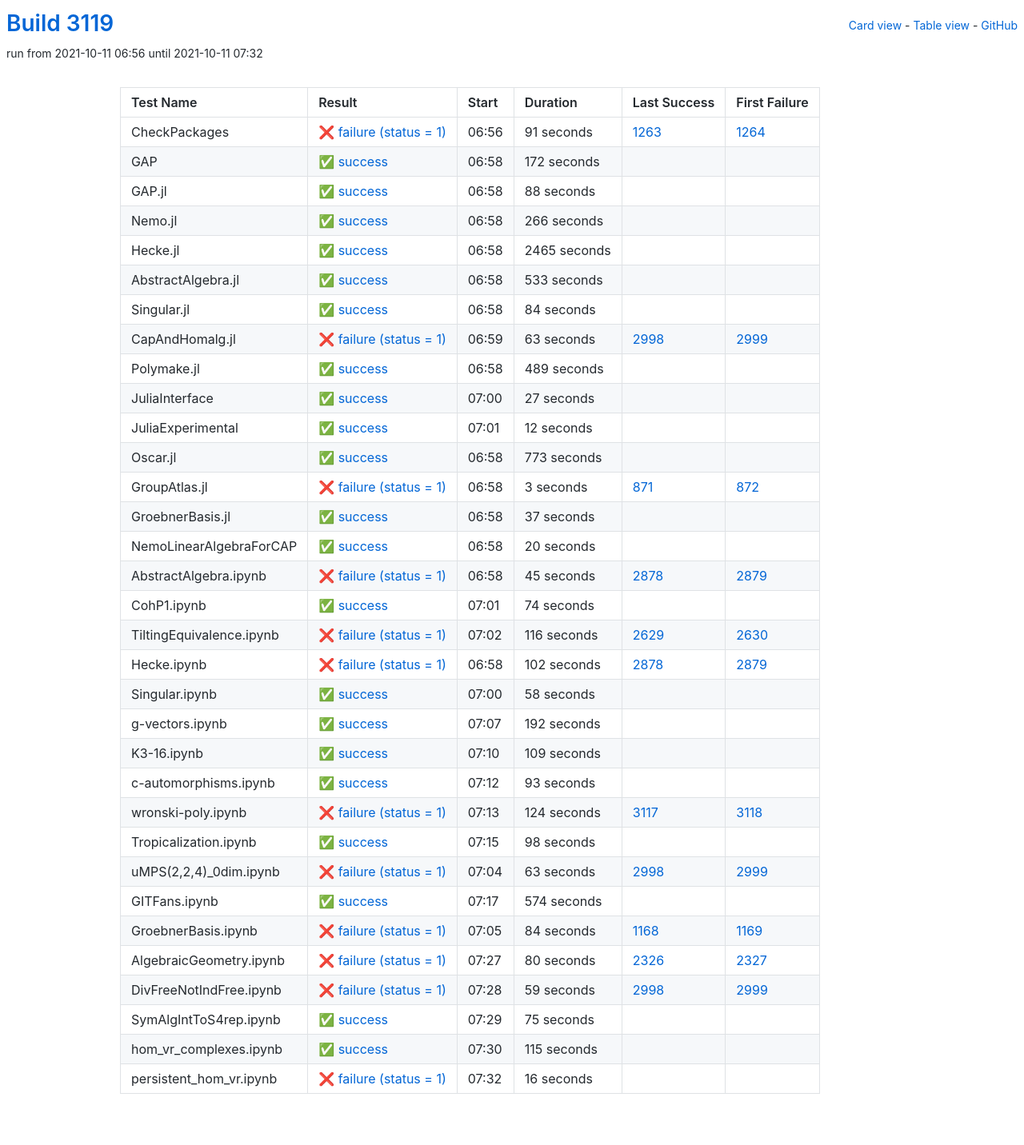
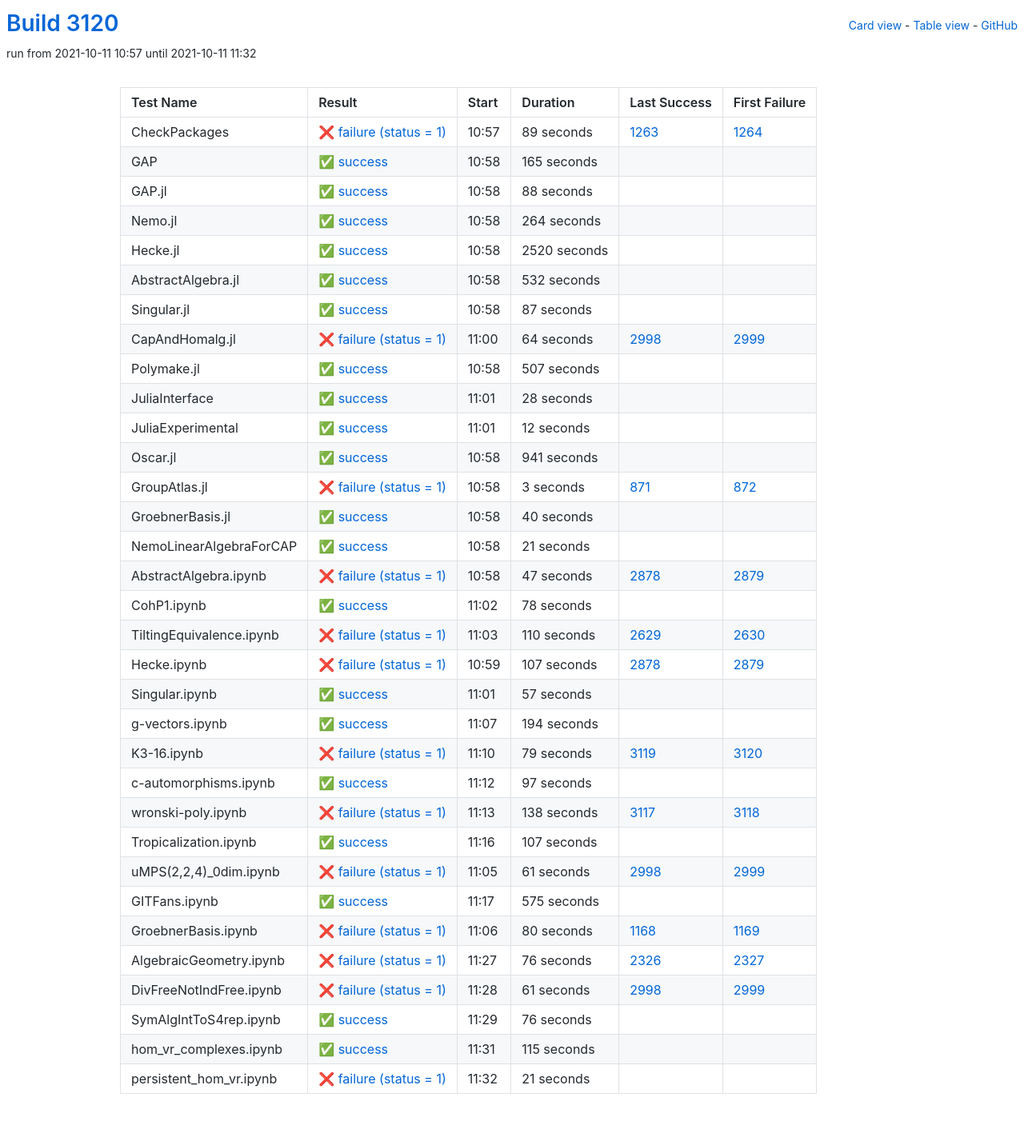
Before and after one commit to oscar-system/oscar-ci-status-stable, a Jekyll site: the page built from table.html, in a window 1280 px wide. Shown: the whole page at 80% size. Built offline with Jekyll 4.4.1, drawn with Linux system fonts in a browser that asks for light colours.

Commit message:
Build #3120

```diff
--- a/_data/ci.yml
+++ b/_data/ci.yml
@@ -1,6 +1,6 @@
 ---
-build: 3119
-build_url: https://oscarci.mathematik.uni-kl.de/job/oscar-stable/3119/
+build: 3120
+build_url: https://oscarci.mathematik.uni-kl.de/job/oscar-stable/3120/
 job: oscar-stable
 organization: oscar-system
 repo: oscar-ci-status-stable
@@ -8,32 +8,32 @@ repourl: https://github.com/oscar-system/oscar-ci-status-stable
 tests:
 - name: CheckPackages
   id: checkpackages
-  log: https://oscarci.mathematik.uni-kl.de/job/oscar-stable/3119/artifact/logs/build-3119/CheckPackages.log
-  start: 2021-10-11 06:56
+  log: https://oscarci.mathematik.uni-kl.de/job/oscar-stable/3120/artifact/logs/build-3120/CheckPackages.log
+  start: 2021-10-11 10:57
   success: false
   exitcode: 1
   status: failure
-  duration: 91
+  duration: 89
   last_success: 1263
   last_success_url: https://oscarci.mathematik.uni-kl.de/job/oscar-stable/1263/
   first_failure: 1264
   first_failure_url: https://oscarci.mathematik.uni-kl.de/job/oscar-stable/1264/
 - name: GAP
   id: gap
-  log: https://oscarci.mathematik.uni-kl.de/job/oscar-stable/3119/artifact/logs/build-3119/GAP.log
-  start: 2021-10-11 06:58
+  log: https://oscarci.mathematik.uni-kl.de/job/oscar-stable/3120/artifact/logs/build-3120/GAP.log
+  start: 2021-10-11 10:58
   success: true
   exitcode: 0
   status: success
-  duration: 172
+  duration: 165
   last_success: false
   last_success_url:
   first_failure: false
   first_failure_url:
 - name: GAP.jl
   id: gap-jl
-  log: https://oscarci.mathematik.uni-kl.de/job/oscar-stable/3119/artifact/logs/build-3119/GAP.jl.log
-  start: 2021-10-11 06:58
+  log: https://oscarci.mathematik.uni-kl.de/job/oscar-stable/3120/artifact/logs/build-3120/GAP.jl.log
+  start: 2021-10-11 10:58
   success: true
   exitcode: 0
   status: success
@@ -44,92 +44,92 @@ tests:
   first_failure_url:
 - name: Nemo.jl
   id: nemo-jl
-  log: https://oscarci.mathematik.uni-kl.de/job/oscar-stable/3119/artifact/logs/build-3119/Nemo.jl.log
-  start: 2021-10-11 06:58
+  log: https://oscarci.mathematik.uni-kl.de/job/oscar-stable/3120/artifact/logs/build-3120/Nemo.jl.log
+  start: 2021-10-11 10:58
   success: true
   exitcode: 0
   status: success
-  duration: 266
+  duration: 264
   last_success: false
   last_success_url:
   first_failure: false
   first_failure_url:
 - name: Hecke.jl
   id: hecke-jl
-  log: https://oscarci.mathematik.uni-kl.de/job/oscar-stable/3119/artifact/logs/build-3119/Hecke.jl.log
-  start: 2021-10-11 06:58
+  log: https://oscarci.mathematik.uni-kl.de/job/oscar-stable/3120/artifact/logs/build-3120/Hecke.jl.log
+  start: 2021-10-11 10:58
   success: true
   exitcode: 0
   status: success
-  duration: 2465
+  duration: 2520
   last_success: false
   last_success_url:
   first_failure: false
   first_failure_url:
 - name: AbstractAlgebra.jl
   id: abstractalgebra-jl
-  log: https://oscarci.mathematik.uni-kl.de/job/oscar-stable/3119/artifact/logs/build-3119/AbstractAlgebra.jl.log
-  start: 2021-10-11 06:58
+  log: https://oscarci.mathematik.uni-kl.de/job/oscar-stable/3120/artifact/logs/build-3120/AbstractAlgebra.jl.log
+  start: 2021-10-11 10:58
   success: true
   exitcode: 0
   status: success
-  duration: 533
+  duration: 532
   last_success: false
   last_success_url:
   first_failure: false
   first_failure_url:
 - name: Singular.jl
   id: singular-jl
-  log: https://oscarci.mathematik.uni-kl.de/job/oscar-stable/3119/artifact/logs/build-3119/Singular.jl.log
-  start: 2021-10-11 06:58
+  log: https://oscarci.mathematik.uni-kl.de/job/oscar-stable/3120/artifact/logs/build-3120/Singular.jl.log
+  start: 2021-10-11 10:58
   success: true
   exitcode: 0
   status: success
-  duration: 84
+  duration: 87
   last_success: false
   last_success_url:
   first_failure: false
   first_failure_url:
 - name: CapAndHomalg.jl
   id: capandhomalg-jl
-  log: https://oscarci.mathematik.uni-kl.de/job/oscar-stable/3119/artifact/logs/build-3119/CapAndHomalg.jl.log
-  start: 2021-10-11 06:59
+  log: https://oscarci.mathematik.uni-kl.de/job/oscar-stable/3120/artifact/logs/build-3120/CapAndHomalg.jl.log
+  start: 2021-10-11 11:00
   success: false
   exitcode: 1
   status: failure
-  duration: 63
+  duration: 64
   last_success: 2998
   last_success_url: https://oscarci.mathematik.uni-kl.de/job/oscar-stable/2998/
   first_failure: 2999
   first_failure_url: https://oscarci.mathematik.uni-kl.de/job/oscar-stable/2999/
 - name: Polymake.jl
   id: polymake-jl
-  log: https://oscarci.mathematik.uni-kl.de/job/oscar-stable/3119/artifact/logs/build-3119/Polymake.jl.log
-  start: 2021-10-11 06:58
+  log: https://oscarci.mathematik.uni-kl.de/job/oscar-stable/3120/artifact/logs/build-3120/Polymake.jl.log
+  start: 2021-10-11 10:58
   success: true
   exitcode: 0
   status: success
-  duration: 489
+  duration: 507
   last_success: false
   last_success_url:
   first_failure: false
   first_failure_url:
 - name: JuliaInterface
   id: juliainterface
-  log: https://oscarci.mathematik.uni-kl.de/job/oscar-stable/3119/artifact/logs/build-3119/JuliaInterface.log
-  start: 2021-10-11 07:00
+  log: https://oscarci.mathematik.uni-kl.de/job/oscar-stable/3120/artifact/logs/build-3120/JuliaInterface.log
+  start: 2021-10-11 11:01
   success: true
   exitcode: 0
   status: success
-  duration: 27
+  duration: 28
   last_success: false
   last_success_url:
   first_failure: false
   first_failure_url:
 - name: JuliaExperimental
   id: juliaexperimental
-  log: https://oscarci.mathematik.uni-kl.de/job/oscar-stable/3119/artifact/logs/build-3119/JuliaExperimental.log
-  start: 2021-10-11 07:01
+  log: https://oscarci.mathematik.uni-kl.de/job/oscar-stable/3120/artifact/logs/build-3120/JuliaExperimental.log
+  start: 2021-10-11 11:01
   success: true
   exitcode: 0
   status: success
@@ -140,20 +140,20 @@ tests:
   first_failure_url:
 - name: Oscar.jl
   id: oscar-jl
-  log: https://oscarci.mathematik.uni-kl.de/job/oscar-stable/3119/artifact/logs/build-3119/Oscar.jl.log
-  start: 2021-10-11 06:58
+  log: https://oscarci.mathematik.uni-kl.de/job/oscar-stable/3120/artifact/logs/build-3120/Oscar.jl.log
+  start: 2021-10-11 10:58
   success: true
   exitcode: 0
   status: success
-  duration: 773
+  duration: 941
   last_success: false
   last_success_url:
   first_failure: false
   first_failure_url:
 - name: GroupAtlas.jl
   id: groupatlas-jl
-  log: https://oscarci.mathematik.uni-kl.de/job/oscar-stable/3119/artifact/logs/build-3119/GroupAtlas.jl.log
-  start: 2021-10-11 06:58
+  log: https://oscarci.mathematik.uni-kl.de/job/oscar-stable/3120/artifact/logs/build-3120/GroupAtlas.jl.log
+  start: 2021-10-11 10:58
   success: false
   exitcode: 1
   status: failure
@@ -164,224 +164,224 @@ tests:
   first_failure_url: https://oscarci.mathematik.uni-kl.de/job/oscar-stable/872/
 - name: GroebnerBasis.jl
   id: groebnerbasis-jl
-  log: https://oscarci.mathematik.uni-kl.de/job/oscar-stable/3119/artifact/logs/build-3119/GroebnerBasis.jl.log
-  start: 2021-10-11 06:58
+  log: https://oscarci.mathematik.uni-kl.de/job/oscar-stable/3120/artifact/logs/build-3120/GroebnerBasis.jl.log
+  start: 2021-10-11 10:58
   success: true
   exitcode: 0
   status: success
-  duration: 37
+  duration: 40
   last_success: false
   last_success_url:
   first_failure: false
   first_failure_url:
 - name: NemoLinearAlgebraForCAP
   id: nemolinearalgebraforcap
-  log: https://oscarci.mathematik.uni-kl.de/job/oscar-stable/3119/artifact/logs/build-3119/NemoLinearAlgebraForCAP.log
-  start: 2021-10-11 06:58
+  log: https://oscarci.mathematik.uni-kl.de/job/oscar-stable/3120/artifact/logs/build-3120/NemoLinearAlgebraForCAP.log
+  start: 2021-10-11 10:58
   success: true
   exitcode: 0
   status: success
-  duration: 20
+  duration: 21
   last_success: false
   last_success_url:
   first_failure: false
   first_failure_url:
 - name: AbstractAlgebra.ipynb
   id: abstractalgebra-ipynb
-  log: https://oscarci.mathematik.uni-kl.de/job/oscar-stable/3119/artifact/logs/build-3119/AbstractAlgebra.ipynb.log
-  start: 2021-10-11 06:58
+  log: https://oscarci.mathematik.uni-kl.de/job/oscar-stable/3120/artifact/logs/build-3120/AbstractAlgebra.ipynb.log
+  start: 2021-10-11 10:58
   success: false
   exitcode: 1
   status: failure
-  duration: 45
+  duration: 47
   last_success: 2878
   last_success_url: https://oscarci.mathematik.uni-kl.de/job/oscar-stable/2878/
   first_failure: 2879
   first_failure_url: https://oscarci.mathematik.uni-kl.de/job/oscar-stable/2879/
 - name: CohP1.ipynb
   id: cohp1-ipynb
-  log: https://oscarci.mathematik.uni-kl.de/job/oscar-stable/3119/artifact/logs/build-3119/CohP1.ipynb.log
-  start: 2021-10-11 07:01
+  log: https://oscarci.mathematik.uni-kl.de/job/oscar-stable/3120/artifact/logs/build-3120/CohP1.ipynb.log
+  start: 2021-10-11 11:02
   success: true
   exitcode: 0
   status: success
-  duration: 74
+  duration: 78
   last_success: false
   last_success_url:
   first_failure: false
   first_failure_url:
 - name: TiltingEquivalence.ipynb
   id: tiltingequivalence-ipynb
-  log: https://oscarci.mathematik.uni-kl.de/job/oscar-stable/3119/artifact/logs/build-3119/TiltingEquivalence.ipynb.log
-  start: 2021-10-11 07:02
+  log: https://oscarci.mathematik.uni-kl.de/job/oscar-stable/3120/artifact/logs/build-3120/TiltingEquivalence.ipynb.log
+  start: 2021-10-11 11:03
   success: false
   exitcode: 1
   status: failure
-  duration: 116
+  duration: 110
   last_success: 2629
   last_success_url: https://oscarci.mathematik.uni-kl.de/job/oscar-stable/2629/
   first_failure: 2630
   first_failure_url: https://oscarci.mathematik.uni-kl.de/job/oscar-stable/2630/
 - name: Hecke.ipynb
   id: hecke-ipynb
-  log: https://oscarci.mathematik.uni-kl.de/job/oscar-stable/3119/artifact/logs/build-3119/Hecke.ipynb.log
-  start: 2021-10-11 06:58
+  log: https://oscarci.mathematik.uni-kl.de/job/oscar-stable/3120/artifact/logs/build-3120/Hecke.ipynb.log
+  start: 2021-10-11 10:59
   success: false
   exitcode: 1
   status: failure
-  duration: 102
+  duration: 107
   last_success: 2878
   last_success_url: https://oscarci.mathematik.uni-kl.de/job/oscar-stable/2878/
   first_failure: 2879
   first_failure_url: https://oscarci.mathematik.uni-kl.de/job/oscar-stable/2879/
 - name: Singular.ipynb
   id: singular-ipynb
-  log: https://oscarci.mathematik.uni-kl.de/job/oscar-stable/3119/artifact/logs/build-3119/Singular.ipynb.log
-  start: 2021-10-11 07:00
+  log: https://oscarci.mathematik.uni-kl.de/job/oscar-stable/3120/artifact/logs/build-3120/Singular.ipynb.log
+  start: 2021-10-11 11:01
   success: true
   exitcode: 0
   status: success
-  duration: 58
+  duration: 57
   last_success: false
   last_success_url:
   first_failure: false
   first_failure_url:
 - name: g-vectors.ipynb
   id: g-vectors-ipynb
-  log: https://oscarci.mathematik.uni-kl.de/job/oscar-stable/3119/artifact/logs/build-3119/g-vectors.ipynb.log
-  start: 2021-10-11 07:07
+  log: https://oscarci.mathematik.uni-kl.de/job/oscar-stable/3120/artifact/logs/build-3120/g-vectors.ipynb.log
+  start: 2021-10-11 11:07
   success: true
   exitcode: 0
   status: success
-  duration: 192
+  duration: 194
   last_success: false
   last_success_url:
   first_failure: false
   first_failure_url:
 - name: K3-16.ipynb
   id: k3-16-ipynb
-  log: https://oscarci.mathematik.uni-kl.de/job/oscar-stable/3119/artifact/logs/build-3119/K3-16.ipynb.log
-  start: 2021-10-11 07:10
+  log: https://oscarci.mathematik.uni-kl.de/job/oscar-stable/3120/artifact/logs/build-3120/K3-16.ipynb.log
+  start: 2021-10-11 11:10
+  success: false
+  exitcode: 1
+  status: failure
+  duration: 79
+  last_success: 3119
+  last_success_url: https://oscarci.mathematik.uni-kl.de/job/oscar-stable/3119/
+  first_failure: 3120
+  first_failure_url: https://oscarci.mathematik.uni-kl.de/job/oscar-stable/3120/
+- name: c-automorphisms.ipynb
+  id: c-automorphisms-ipynb
+  log: https://oscarci.mathematik.uni-kl.de/job/oscar-stable/3120/artifact/logs/build-3120/c-automorphisms.ipynb.log
+  start: 2021-10-11 11:12
   success: true
   exitcode: 0
   status: success
-  duration: 109
-  last_success: false
-  last_success_url:
-  first_failure: false
-  first_failure_url:
-- name: c-automorphisms.ipynb
-  id: c-automorphisms-ipynb
-  log: https://oscarci.mathematik.uni-kl.de/job/oscar-stable/3119/artifact/logs/build-3119/c-automorphisms.ipynb.log
-  start: 2021-10-11 07:12
-  success: true
-  exitcode: 0
-  status: success
-  duration: 93
+  duration: 97
   last_success: false
   last_success_url:
   first_failure: false
   first_failure_url:
 - name: wronski-poly.ipynb
   id: wronski-poly-ipynb
-  log: https://oscarci.mathematik.uni-kl.de/job/oscar-stable/3119/artifact/logs/build-3119/wronski-poly.ipynb.log
-  start: 2021-10-11 07:13
+  log: https://oscarci.mathematik.uni-kl.de/job/oscar-stable/3120/artifact/logs/build-3120/wronski-poly.ipynb.log
+  start: 2021-10-11 11:13
   success: false
   exitcode: 1
   status: failure
-  duration: 124
+  duration: 138
   last_success: 3117
   last_success_url: https://oscarci.mathematik.uni-kl.de/job/oscar-stable/3117/
   first_failure: 3118
   first_failure_url: https://oscarci.mathematik.uni-kl.de/job/oscar-stable/3118/
 - name: Tropicalization.ipynb
   id: tropicalization-ipynb
-  log: https://oscarci.mathematik.uni-kl.de/job/oscar-stable/3119/artifact/logs/build-3119/Tropicalization.ipynb.log
-  start: 2021-10-11 07:15
+  log: https://oscarci.mathematik.uni-kl.de/job/oscar-stable/3120/artifact/logs/build-3120/Tropicalization.ipynb.log
+  start: 2021-10-11 11:16
   success: true
   exitcode: 0
   status: success
-  duration: 98
+  duration: 107
   last_success: false
   last_success_url:
   first_failure: false
   first_failure_url:
 - name: uMPS(2,2,4)_0dim.ipynb
   id: umps-2-2-4-0dim-ipynb
-  log: https://oscarci.mathematik.uni-kl.de/job/oscar-stable/3119/artifact/logs/build-3119/uMPS-2-2-4-_0dim.ipynb.log
-  start: 2021-10-11 07:04
+  log: https://oscarci.mathematik.uni-kl.de/job/oscar-stable/3120/artifact/logs/build-3120/uMPS-2-2-4-_0dim.ipynb.log
+  start: 2021-10-11 11:05
   success: false
   exitcode: 1
   status: failure
-  duration: 63
+  duration: 61
   last_success: 2998
   last_success_url: https://oscarci.mathematik.uni-kl.de/job/oscar-stable/2998/
   first_failure: 2999
   first_failure_url: https://oscarci.mathematik.uni-kl.de/job/oscar-stable/2999/
 - name: GITFans.ipynb
   id: gitfans-ipynb
-  log: https://oscarci.mathematik.uni-kl.de/job/oscar-stable/3119/artifact/logs/build-3119/GITFans.ipynb.log
-  start: 2021-10-11 07:17
+  log: https://oscarci.mathematik.uni-kl.de/job/oscar-stable/3120/artifact/logs/build-3120/GITFans.ipynb.log
+  start: 2021-10-11 11:17
   success: true
   exitcode: 0
   status: success
-  duration: 574
+  duration: 575
   last_success: false
   last_success_url:
   first_failure: false
   first_failure_url:
 - name: GroebnerBasis.ipynb
   id: groebnerbasis-ipynb
-  log: https://oscarci.mathematik.uni-kl.de/job/oscar-stable/3119/artifact/logs/build-3119/GroebnerBasis.ipynb.log
-  start: 2021-10-11 07:05
+  log: https://oscarci.mathematik.uni-kl.de/job/oscar-stable/3120/artifact/logs/build-3120/GroebnerBasis.ipynb.log
+  start: 2021-10-11 11:06
   success: false
   exitcode: 1
   status: failure
-  duration: 84
+  duration: 80
   last_success: 1168
   last_success_url: https://oscarci.mathematik.uni-kl.de/job/oscar-stable/1168/
   first_failure: 1169
   first_failure_url: https://oscarci.mathematik.uni-kl.de/job/oscar-stable/1169/
 - name: AlgebraicGeometry.ipynb
   id: algebraicgeometry-ipynb
-  log: https://oscarci.mathematik.uni-kl.de/job/oscar-stable/3119/artifact/logs/build-3119/AlgebraicGeometry.ipynb.log
-  start: 2021-10-11 07:27
+  log: https://oscarci.mathematik.uni-kl.de/job/oscar-stable/3120/artifact/logs/build-3120/AlgebraicGeometry.ipynb.log
+  start: 2021-10-11 11:27
   success: false
   exitcode: 1
   status: failure
-  duration: 80
+  duration: 76
   last_success: 2326
   last_success_url: https://oscarci.mathematik.uni-kl.de/job/oscar-stable/2326/
   first_failure: 2327
   first_failure_url: https://oscarci.mathematik.uni-kl.de/job/oscar-stable/2327/
 - name: DivFreeNotIndFree.ipynb
   id: divfreenotindfree-ipynb
-  log: https://oscarci.mathematik.uni-kl.de/job/oscar-stable/3119/artifact/logs/build-3119/DivFreeNotIndFree.ipynb.log
-  start: 2021-10-11 07:28
+  log: https://oscarci.mathematik.uni-kl.de/job/oscar-stable/3120/artifact/logs/build-3120/DivFreeNotIndFree.ipynb.log
+  start: 2021-10-11 11:28
   success: false
   exitcode: 1
   status: failure
-  duration: 59
+  duration: 61
   last_success: 2998
   last_success_url: https://oscarci.mathematik.uni-kl.de/job/oscar-stable/2998/
   first_failure: 2999
   first_failure_url: https://oscarci.mathematik.uni-kl.de/job/oscar-stable/2999/
 - name: SymAlgIntToS4rep.ipynb
   id: symalginttos4rep-ipynb
-  log: https://oscarci.mathematik.uni-kl.de/job/oscar-stable/3119/artifact/logs/build-3119/SymAlgIntToS4rep.ipynb.log
-  start: 2021-10-11 07:29
+  log: https://oscarci.mathematik.uni-kl.de/job/oscar-stable/3120/artifact/logs/build-3120/SymAlgIntToS4rep.ipynb.log
+  start: 2021-10-11 11:29
   success: true
   exitcode: 0
   status: success
-  duration: 75
+  duration: 76
   last_success: false
   last_success_url:
   first_failure: false
   first_failure_url:
 - name: hom_vr_complexes.ipynb
   id: hom-vr-complexes-ipynb
-  log: https://oscarci.mathematik.uni-kl.de/job/oscar-stable/3119/artifact/logs/build-3119/hom_vr_complexes.ipynb.log
-  start: 2021-10-11 07:30
+  log: https://oscarci.mathematik.uni-kl.de/job/oscar-stable/3120/artifact/logs/build-3120/hom_vr_complexes.ipynb.log
+  start: 2021-10-11 11:31
   success: true
   exitcode: 0
   status: success
@@ -392,12 +392,12 @@ tests:
   first_failure_url:
 - name: persistent_hom_vr.ipynb
   id: persistent-hom-vr-ipynb
-  log: https://oscarci.mathematik.uni-kl.de/job/oscar-stable/3119/artifact/logs/build-3119/persistent_hom_vr.ipynb.log
-  start: 2021-10-11 07:32
+  log: https://oscarci.mathematik.uni-kl.de/job/oscar-stable/3120/artifact/logs/build-3120/persistent_hom_vr.ipynb.log
+  start: 2021-10-11 11:32
   success: false
   exitcode: 1
   status: failure
-  duration: 16
+  duration: 21
   last_success: false
   last_success_url:
   first_failure: false
```
Also changed, not shown: README.md.
